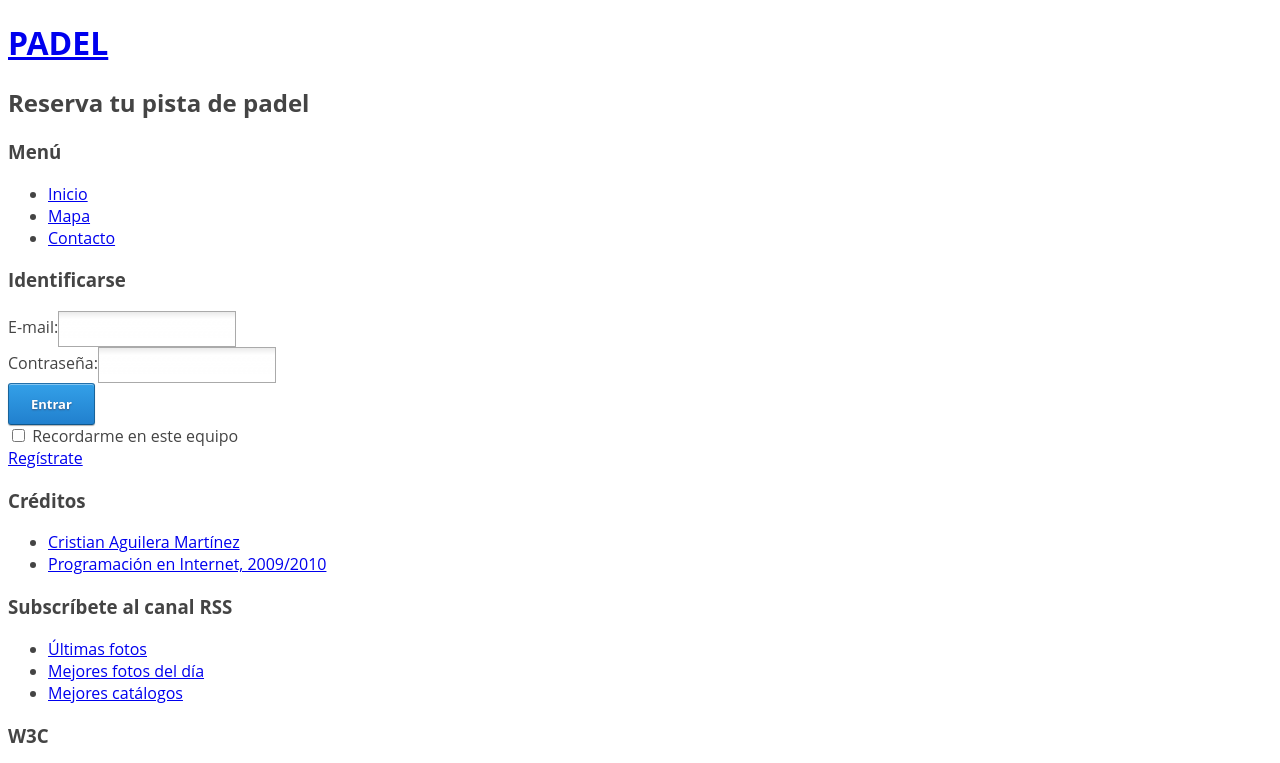
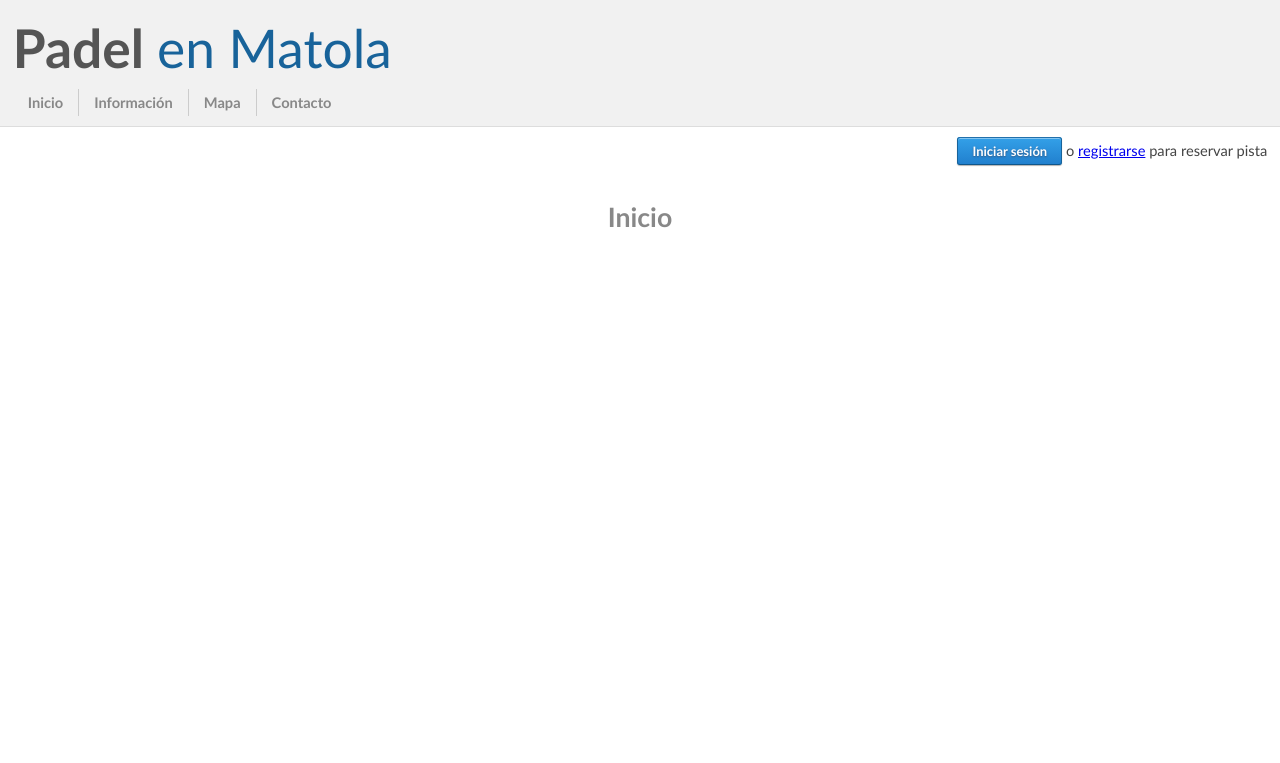
Before and after one commit to cristian64/modeleitor, a PHP site: page /Padel/index.php in a window 1280 px wide. Shown: the top 763 px of the page. After the commit the page ends 228 px from the top, so only its background shows below. Run offline with PHP 8.4, Linux system fonts and the light colour scheme.

Commit message:
Iniciar sesión y registrarse funcionando más o menos. CSS bastante curioso también.

```diff
--- a/Padel/base.php
+++ b/Padel/base.php
@@ -22,7 +22,7 @@ if (!isset($_SESSION["usuario"]))
  *
  * @param String $titulo Título (<title>) que tendrá la página.
  */
-function baseSuperior($titulo)
+function baseSuperior($titulo, $mostrarmenu = true)
 {
 	if ($titulo == "")
 		$titulo = "Título";
@@ -30,7 +30,7 @@ function baseSuperior($titulo)
 <html xmlns="http://www.w3.org/1999/xhtml" xml:lang="es" lang="es">
 	<head>
 		<meta http-equiv="Content-Type" content="text/html; charset=UTF-8" />
-		<title>PADEL - <?php echo $titulo; ?></title>
+		<title>Padel en Matola - <?php echo $titulo; ?></title>
 		<link type="text/css" rel="stylesheet" href="estilo/freshbutton.css" media="screen" title="Estilo principal" />
 		<link type="text/css" rel="stylesheet" href="estilo/imprimible.css" media="print" />
 		<script src="javascript/formularios.js" type="text/javascript"></script>
@@ -38,36 +38,25 @@ function baseSuperior($titulo)
 	</head>
 	<body>
 		<div id="contenedor">
-			<div id="contenido">
             <div id="cabecera">
                 <div id="titulo">
-						<h1><a href="index.php">PADEL</a></h1>
-						<h2>Reserva tu pista de padel</h2>
-					</div>
-
-					<?php include 'mensajes.php'; ?>
+                    <h1><a href="index.php">Padel <span class="otrocolor">en Matola</span></a></h1>
                 </div>
 
                 <div id="navegacion">
-					<div id="menu">
-						<h3><span>Menú</span></h3>
-						<ul>
-							<li><a href="index.php">Inicio</a></li>
-							<li><a href="mapa.php">Mapa</a></li>
-                            <li><a href="contacto.php">Contacto</a></li>
-						</ul>
+                    <a href="index.php">Inicio</a><a href="informacion.php">Información</a><a href="mapa.php">Mapa</a><a href="contacto.php" class="ultimo">Contacto</a>
+                </div>
             </div>
 
+			<div id="contenido">
+                <div id="menu" <?php if (!$mostrarmenu) echo "style=\"display: none;\""; ?> >
 <?php
 
 if (isset($_SESSION["usuario"]))
 {
 	$usuario = unserialize($_SESSION["usuario"]);
-    //TODO: haced algo aqui!
 ?>
-                    <div id="identificado">
-                        <h3><span>Identificado</span></h3>
-                        <p>Tú eres <?php echo $usuario->getNombre(); ?></p>
+                    <span style="float: left;">Estás conectado como <?php echo $usuario->getNombre(); ?></span>
                     <a href="reservar.php" class="freshbutton-blue">Reservar pista</a>
                     <a href="reservas.php" class="freshbutton-blue">Mis reservas</a>
                     <a href="perfil.php" class="freshbutton-blue">Mis datos personales</a>
@@ -80,30 +69,20 @@ if ($usuario->getAdmin() == 1)
 }
 ?>
                     <a href="cerrarsesion.php" class="freshbutton-red">Cerrar sesión</a>
-                    </div>
 <?php
 }
 else
 {
 ?>
-					<div id="identificarse">
-                        <h3><span>Identificarse</span></h3>
-						<form action="iniciarsesion.php" method="post" onsubmit="return validarIdentificacion(this);">
-							<div><label>E-mail:</label><input type="text" value="" name="email" class="textinput" /></div>
-							<div><label>Contraseña:</label><input type="password" value="" name="contrasena" class="textinput" /></div>
-							<div><label></label><input type="submit" value="Entrar" class="freshbutton-big"/></div>
-							<div><label></label><input type="checkbox" value="on" name="recordar" /> <span>Recordarme en este equipo</span></div>
-							<div><span><a href="registrarse.php">Regístrate</a></span></div>
-						</form>
-					</div>
+                    <a href="iniciarsesion.php" class="freshbutton-blue">Iniciar sesión</a> o <a href="registrarse.php">registrarse</a> para reservar pista
 <?php
 }
 ?>
                 </div>
-
 				<div id="cuerpo">
-					<div id="cuerpo_superior"><span></span></div>
-					<div id="cuerpo_medio">
+                    <?php include 'mensajes.php'; ?>
+                    <div id="externo">
+                        <div id="interno">
 <?php
 }
 
@@ -111,60 +90,11 @@ function baseInferior()
 {
 ?>
                         </div>
-					<div id="cuerpo_inferior"><span></span></div>
-				</div>
-
-				<div id="pie">
-					<div id="pie_superior">
-						<div id="creditos">
-							<h3><span>Créditos</span></h3>
-							<ul>
-								<li><a href="mailto:cam33@alu.ua.es">Cristian Aguilera Martínez</a></li>
-								<li><a href="http://www.dlsi.ua.es/asignaturas/pi/">Programación en Internet, 2009/2010</a></li>
-							</ul>
-						</div>
-						<div id="rss">
-							<h3><span>Subscríbete al canal RSS</span></h3>
-							<ul>
-								<li><a href="#">Últimas fotos</a></li>
-								<li><a href="#">Mejores fotos del día</a></li>
-								<li><a href="#">Mejores catálogos</a></li>
-							</ul>
-						</div>
-						<div id="w3">
-							<h3><span>W3C</span></h3>
-							<p class="w3">
-								<a href="http://validator.w3.org"><!--/check?uri=referer-->
-									<img src="http://www.w3.org/Icons/valid-xhtml10" alt="Valid XHTML 1.0 Strict" />
-								</a>
-							</p>
-							<p class="w3">
-								<a href="http://jigsaw.w3.org/css-validator"><!--/check/referer-->
-									<img src="http://jigsaw.w3.org/css-validator/images/vcss" alt="¡CSS Válido!" />
-								</a>
-							</p>
-						</div>
-					</div>
-					<div id="pie_inferior">
-						<div id="estilos">
-							<h3><span>Selecciona un estilo:</span></h3>
-							<ul>
-								<li><a href="javascript: cambiarEstilo('Estilo principal');">Estilo principal</a></li>
-								<li><a href="javascript: cambiarEstilo('Estilo sencillo');">Estilo sencillo</a></li>
-							</ul>
-						</div>
-					</div>
-				</div>
                     </div>
 				</div>
 
-		<!-- Estas etiquetas se pueden emplear para añadir imágenes adicionales. -->
-		<div id="extraDiv1"><span></span></div>
-		<div id="extraDiv2"><span></span></div>
-		<div id="extraDiv3"><span></span></div>
-		<div id="extraDiv4"><span></span></div>
-		<div id="extraDiv5"><span></span></div>
-		<div id="extraDiv6"><span></span></div>
+			</div>
+		</div>
 
 	</body>
 </html>
--- a/Padel/estilo/freshbutton.css
+++ b/Padel/estilo/freshbutton.css
@@ -43,12 +43,7 @@
 .freshbutton-big
 {
     padding: 11px 22px;
-}
-
-body, button, input, select, textarea
-{
-    color: #444444;
-    font-family: "Open Sans","lucida grande","Segoe UI",arial,verdana,"lucida sans unicode",tahoma,sans-serif;
+    font-size: 15px;
 }
 
 .textinput
@@ -59,5 +54,204 @@ body, button, input, select, textarea
     margin: 0;
     padding: 8px;
     vertical-align: middle;
-    width: 160px;
+    width: 250px;
 }
+
+html, body, h
+{
+	margin: 0;
+	padding: 0;
+    font-family: "Calibri", "Open Sans","lucida grande","Segoe UI",arial,verdana,"lucida sans unicode",tahoma,sans-serif;
+    font-size: 11pt;
+    color: #444;
+}
+
+@font-face
+{
+	font-family: "Kabel-Bold";
+	src: url("Kabel-Bold.otf") format("opentype");
+}
+
+h3
+{
+    font-size: 20pt;
+    color: #888;
+}
+
+#contenedor
+{
+    text-align: center;
+}
+
+#cabecera
+{
+    background-color: #F1F1F1;
+    border-bottom: 1px solid #DDD;
+    padding-bottom: 15px;
+}
+
+#titulo, #navegacion, #contenido
+{
+    margin: auto;
+    max-width: 1300px;
+    min-width: 790px;
+    width: 98%;
+}
+
+#titulo h1
+{
+    padding: 15px 0 15px 0;
+    margin: 0;
+}
+
+#titulo h1 a
+{
+    color: #555;
+    text-decoration: none;
+    font-size: 40pt;
+}
+
+#titulo h1 a .otrocolor
+{
+    color: #18639A;
+    font-weight: normal;
+    font-size: 40pt;
+}
+
+#titulo, #navegacion
+{
+    text-align: left;
+}
+
+#navegacion a
+{
+    padding: 5px 15px;
+    color: #888;
+    text-decoration: none;
+    font-weight: bold;
+    font-size: 11pt;
+    border-right: 1px solid #CCC;
+}
+
+#navegacion a.ultimo
+{
+    border-right: 0;
+}
+
+#navegacion a:hover
+{
+    color: #000000;
+}
+
+#contenido
+{
+    margin-top: 15px;
+}
+
+#cuerpo
+{
+    text-align: left;
+}
+
+#menu
+{
+    text-align: right;
+    margin-bottom: 15px;
+}
+
+/******************************************************************************/
+
+#iniciarsesion label
+{
+    padding: 5px;
+    width: 100px;
+    display: inline-block;
+}
+
+#iniciarsesion div
+{
+    margin: 10px;
+}
+
+#registrarse td
+{
+    padding: 3px 0;
+}
+
+#externo
+{
+    width: 100%;
+    text-align: center;
+}
+
+#interno
+{
+    display: inline-block;
+}
+
+#iniciarsesion, #registrarse
+{
+    text-align: left;
+}
+
+
+/*****************************************************
+Mensajes
+*****************************************************/
+
+#mensajes
+{
+	text-align: center;
+	font-size: 10pt;
+    font-weight: bold;
+	margin: auto;
+	margin-bottom: 10px;
+
+	border: 1px solid #E6DB55;
+	border-radius: 10px;
+	-moz-border-radius: 10px;
+
+    background: #FFFBCC;
+}
+
+#mensajes table
+{
+	text-align: center;
+	vertical-align: middle;
+	margin: auto;
+}
+
+#mensajes table tr
+{
+	display: inline;
+}
+
+#mensajes table.exito
+{
+	color: #080;
+}
+
+#mensajes table.info
+{
+	color: #00e;
+}
+
+#mensajes table.aviso
+{
+	color: #b80;
+}
+
+#mensajes table.error
+{
+	color: #e00;
+}
+
+#mensajes table tr td.columnaizquierda
+{
+	text-align: right;
+}
+
+#mensajes table tr td.columnaderecha
+{
+	text-align: left;
+}
--- a/Padel/index.php
+++ b/Padel/index.php
@@ -2,12 +2,8 @@
 include_once "base.php";
 baseSuperior("");
 ?>
-						<div id="portada">
-							<h3><span></span></h3>
-
-							<div class="foto">
-							</div>
-
+						<div id="inicio">
+							<h3><span>Inicio</span></h3>
 						</div>
 <?php
 baseInferior();
--- a/Padel/mensajes.php
+++ b/Padel/mensajes.php
@@ -24,7 +24,7 @@
 				{
 					echo "<table class=\"exito\">\n";
 					echo "<tr>\n";
-					echo "<td class=\"columnaizquierda\"><img src=\"estilo/exito.gif\" alt=\"ÉXITO: \" title=\"¡Éxito!\" /></td>";
+					echo "<td class=\"columnaizquierda\"><img src=\"estilo/exito.png\" alt=\"ÉXITO: \" title=\"¡Éxito!\" /></td>";
 					echo "<td class=\"columnaderecha\">".$exito."</td>";
 					echo "</tr>\n";
 					echo "</table>\n";
@@ -40,7 +40,7 @@
 				{
 					echo "<table class=\"info\">\n";
 					echo "<tr>\n";
-					echo "<td class=\"columnaizquierda\"><img src=\"estilo/info.gif\" alt=\"INFORMATIVO: \" title=\"Mensaje de información\" /></td>";
+					echo "<td class=\"columnaizquierda\"><img src=\"estilo/info.png\" alt=\"INFORMATIVO: \" title=\"Mensaje de información\" /></td>";
 					echo "<td class=\"columnaderecha\">".$info."</td>";
 					echo "</tr>\n";
 					echo "</table>\n";
@@ -56,7 +56,7 @@
 				{
 					echo "<table class=\"aviso\">\n";
 					echo "<tr>\n";
-					echo "<td class=\"columnaizquierda\"><img src=\"estilo/aviso.gif\" alt=\"AVISO: \" title=\"¡Cuidado!\" /></td>";
+					echo "<td class=\"columnaizquierda\"><img src=\"estilo/aviso.png\" alt=\"AVISO: \" title=\"¡Cuidado!\" /></td>";
 					echo "<td class=\"columnaderecha\">".$aviso."</td>";
 					echo "</tr>\n";
 					echo "</table>\n";
@@ -72,7 +72,7 @@
 				{
 					echo "<table class=\"error\">\n";
 					echo "<tr>\n";
-					echo "<td class=\"columnaizquierda\"><img src=\"estilo/error.gif\" alt=\"ERROR: \" title=\"Ocurrió un error\" /></td>";
+					echo "<td class=\"columnaizquierda\"><img src=\"estilo/error.png\" alt=\"ERROR: \" title=\"Ocurrió un error\" /></td>";
 					echo "<td class=\"columnaderecha\">".$error."</td>";
 					echo "</tr>\n";
 					echo "</table>\n";
```
Also changed, not shown: Padel/bd.sql (+4 -4 lines), Padel/iniciarsesion.php (+14 -29 lines), Padel/javascript/formularios.js (+7 -219 lines), Padel/operariniciosesion.php (added, +31 -0 lines), Padel/operarregistro.php (added, +60 -0 lines), Padel/registrarse.php (added, +53 -0 lines), Padel/estilo/aviso.png (added), Padel/estilo/error.png (added), Padel/estilo/exito.png (added), Padel/estilo/info.png (added). Lines whose indentation alone changed are shown as unchanged.
